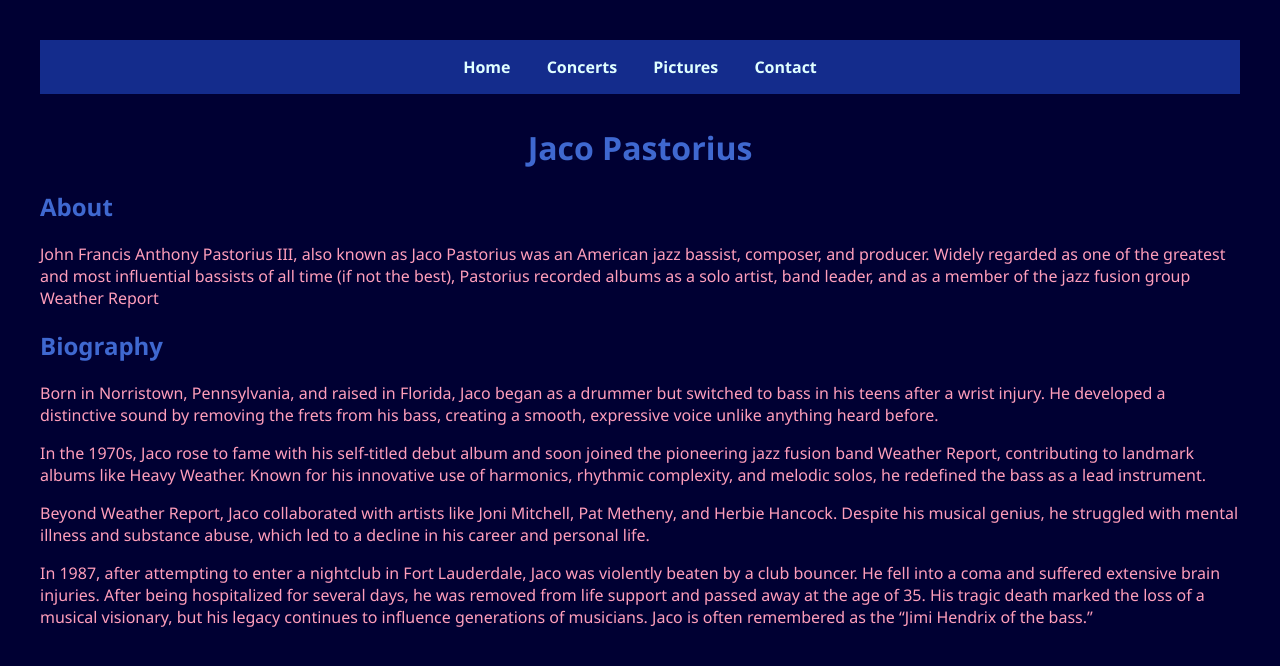
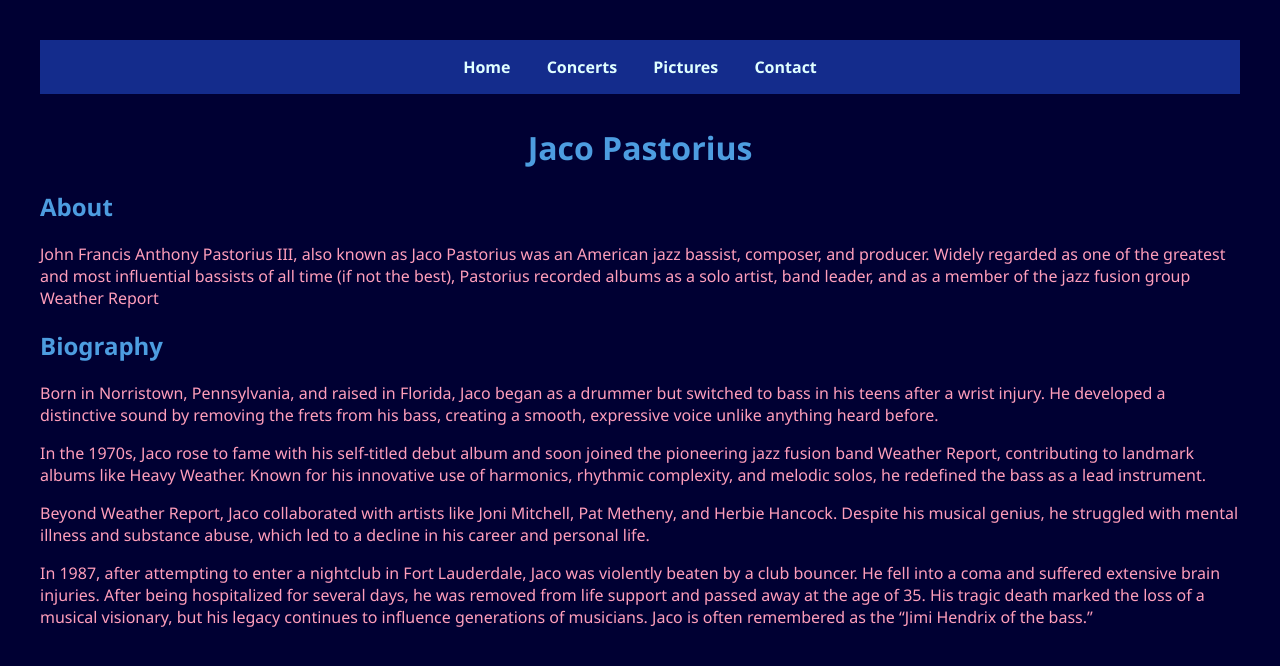
Before and after one commit to ashenone631/ashenone631.github.io, a Jekyll site: the page built from index.md, in a window 1280 px wide. Shown: the top 666 px of the page. Built offline with Jekyll 4.4.1, drawn with Linux system fonts in a browser that asks for light colours.

Commit message:
Update style.css

```diff
--- a/assets/css/style.css
+++ b/assets/css/style.css
@@ -6,14 +6,14 @@ body {
 }
 
 h1, h2, h3, h4, h5, h6 {
-  color: #3f68d0; /* Han Blue headings */
+  color: #4D9DE0; /* Han Blue headings */
 }
 h1 {
   text-align: center;
 }
 
 a {
-  color: #82b9d6; /* Dark sky‑blue links */
+  color: #4D9DE0; /* Dark sky‑blue links */
   text-decoration: none;
 }
 a:hover {
```
